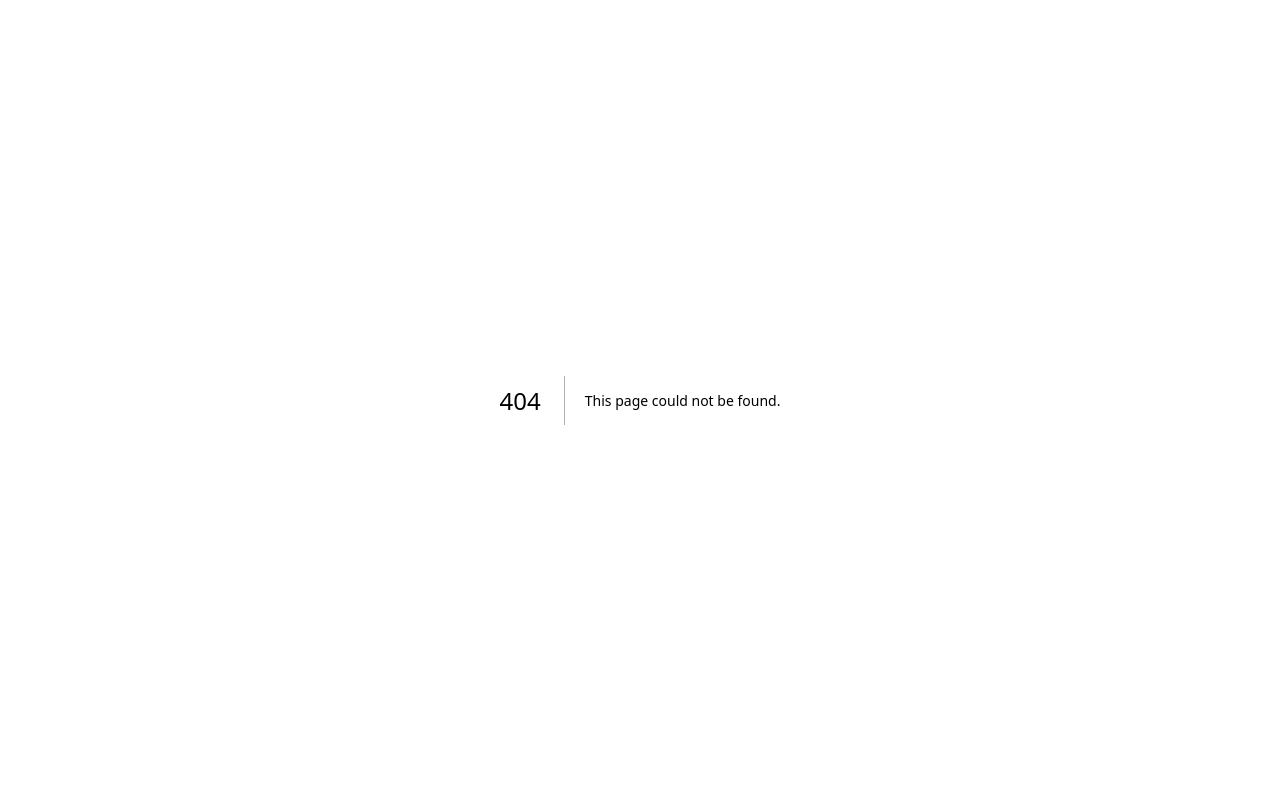
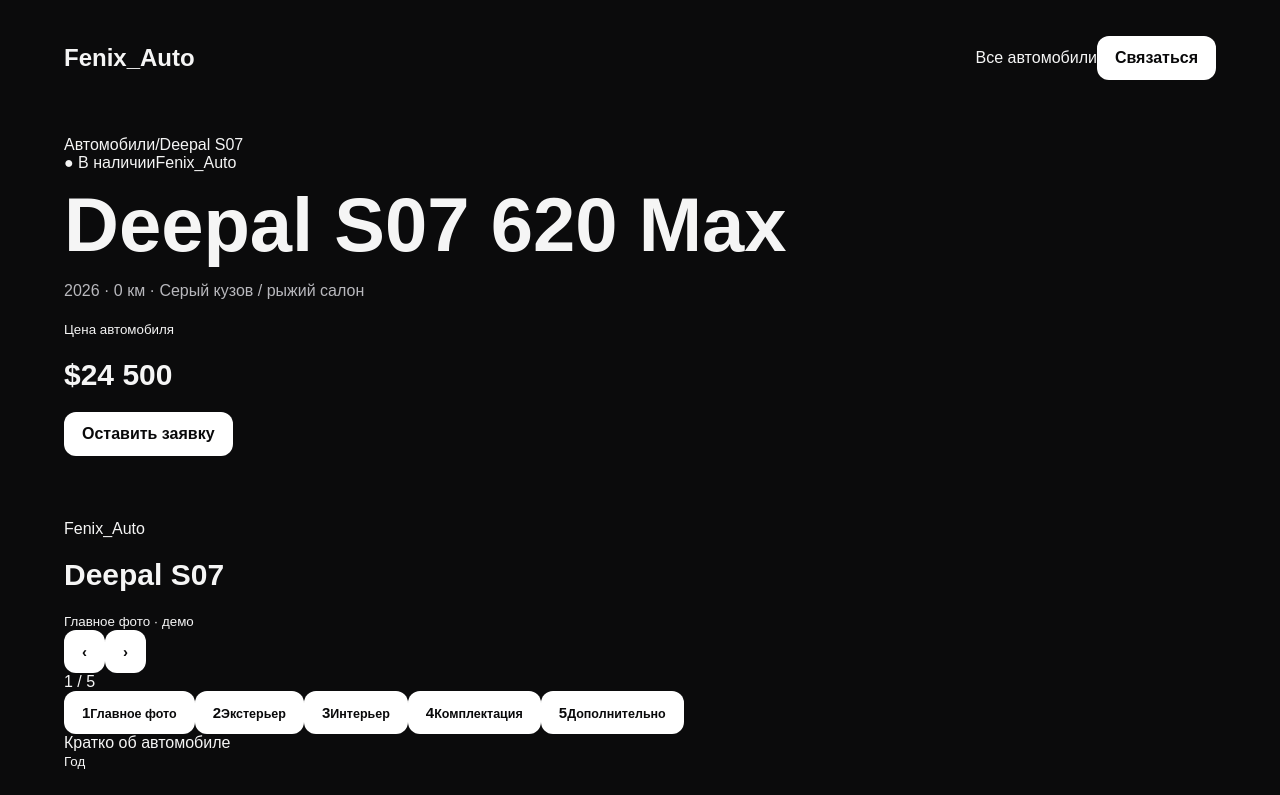
Before and after one commit to vladislavleshkevich1-ship-it/fenixauto-auto-platform, a Next.js app in the folder frontend/: page /vehicle/1 in a window 1280 px wide. Before the commit this address had no page. Shown: the top 795 px of the page. Built offline with nearby package versions, Linux system fonts and the light colour scheme.

Commit message:
feat: add rich standalone vehicle listing route

```diff
--- /dev/null
+++ b/frontend/app/vehicle/[slug]/page.tsx
@@ -0,0 +1,18 @@
+import VehicleGallery from "../../../components/VehicleGallery";
+
+const car = {
+  brand: "Deepal", model: "S07", trim: "620 Max", year: 2026, mileage: "0 км", price: "$24 500", status: "В наличии",
+  color: "Серый кузов / рыжий салон", drivetrain: "Полный", body: "Кроссовер", fuel: "Электро", power: "428 л.с.", transmission: "Автоматическая",
+};
+const specs = [["Марка",car.brand],["Модель",car.model],["Комплектация",car.trim],["Год выпуска",car.year],["Пробег",car.mileage],["Кузов",car.body],["Двигатель",car.fuel],["Мощность",car.power],["Коробка",car.transmission],["Привод",car.drivetrain],["Цвет",car.color]];
+export const metadata = { title: `${car.brand} ${car.model} ${car.trim} — Fenix_Auto` };
+export default async function VehiclePage({ params }: { params: Promise<{ slug: string }> }) {
+  await params;
+  return <main className="vehicle-page"><header className="site-header"><a className="brand" href="/">Fenix_Auto</a><nav><a href="/cars">Все автомобили</a><a href="#request">Связаться</a></nav></header>
+    <div className="breadcrumbs"><a href="/cars">Автомобили</a><span>/</span><span>{car.brand} {car.model}</span></div>
+    <section className="vehicle-heading"><div><div className="status-row"><span className="status">● {car.status}</span><span className="source-tag">Fenix_Auto</span></div><h1>{car.brand} {car.model} <span>{car.trim}</span></h1><p className="vehicle-subtitle">{car.year} · {car.mileage} · {car.color}</p></div><div className="price-block"><small>Цена автомобиля</small><strong>{car.price}</strong><a href="#request">Оставить заявку</a></div></section>
+    <section className="vehicle-top"><VehicleGallery/><aside className="vehicle-summary"><div className="summary-title">Кратко об автомобиле</div><div className="summary-grid">{[["Год",car.year],["Пробег",car.mileage],["Мощность",car.power],["Привод",car.drivetrain],["Кузов",car.body],["Топливо",car.fuel]].map(([label,value])=><div key={String(label)}><small>{label}</small><strong>{value}</strong></div>)}</div><div className="summary-note"><span>✓</span><p>Цена указана за автомобиль. Финальные условия покупки уточняются менеджером.</p></div><a className="primary-button" href="#request">Получить предложение</a></aside></section>
+    <section className="detail-layout"><div><section className="detail-card"><div className="section-heading"><span>01</span><h2>Характеристики</h2></div><div className="spec-grid">{specs.map(([label,value])=><div className="spec-row" key={String(label)}><span>{label}</span><strong>{value}</strong></div>)}</div></section><section className="detail-card"><div className="section-heading"><span>02</span><h2>Описание</h2></div><p className="description">Новый Deepal S07 620 Max 2026 года. Серый кузов, рыжий салон. Автомобиль доступен к покупке в Fenix_Auto.</p></section><section className="detail-card"><div className="section-heading"><span>03</span><h2>Комплектация</h2></div><div className="equipment-grid">{["Адаптивный круиз-контроль","Камеры 360°","Панорамная крыша","Бесключевой доступ","Матричные LED-фары","Удержание в полосе","Парктроники","Мультимедийная система"].map(item=><div key={item}>✓ {item}</div>)}</div></section></div>
+      <aside className="request-card" id="request"><span className="eyebrow">Fenix_Auto</span><h2>Хотите этот автомобиль?</h2><p>Оставьте контакты — менеджер уточнит наличие, условия покупки и ответит на вопросы.</p><form><label>Ваше имя<input name="name" placeholder="Имя" required/></label><label>Телефон<input name="phone" placeholder="+375 __ ___ __ __" required/></label><label>Комментарий<textarea name="message" placeholder="Например: хочу посмотреть автомобиль"/></label><button type="submit">Отправить заявку</button></form></aside></section>
+  </main>;
+}
```
